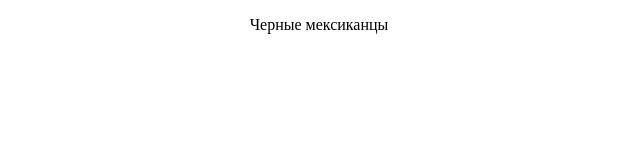
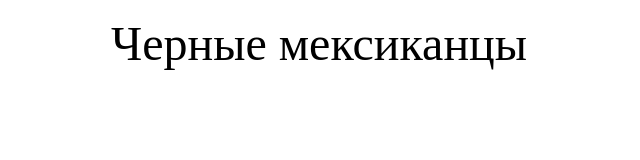
Before and after one commit to batonjeskiy/dadadafgh, a plain HTML site: page index.html in a window 1280 px wide. Shown: the whole page, without its empty margins (321-961 px from the left). Drawn offline with Linux system fonts and the light colour scheme.

Commit message:
Update index.html

```diff
--- a/index.html
+++ b/index.html
@@ -6,7 +6,7 @@
 <body>
 <center>
 <p>
-<font color=black face="Monotype Corsiva"<font-size="100pt">Черные мексиканцы
+<font face="Monotype Corsiva" size="+80" color="black">Черные мексиканцы
 </font><p>
 </center>
 </body>
```
